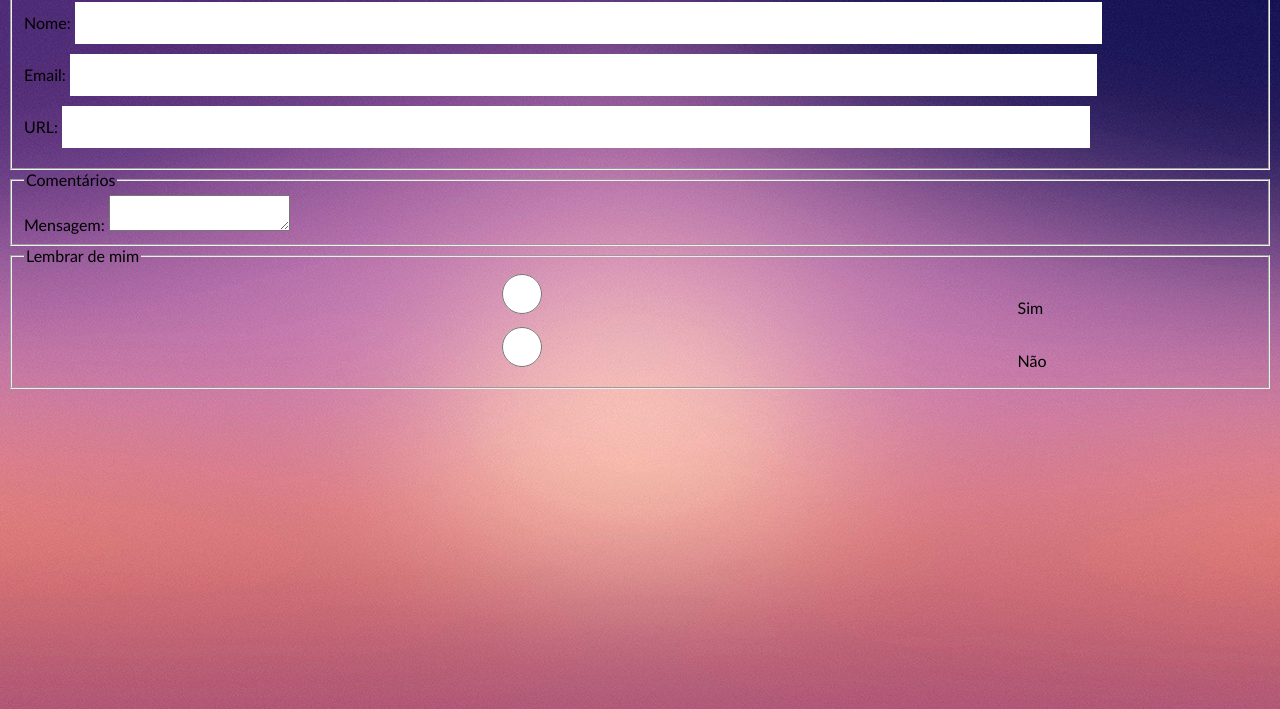
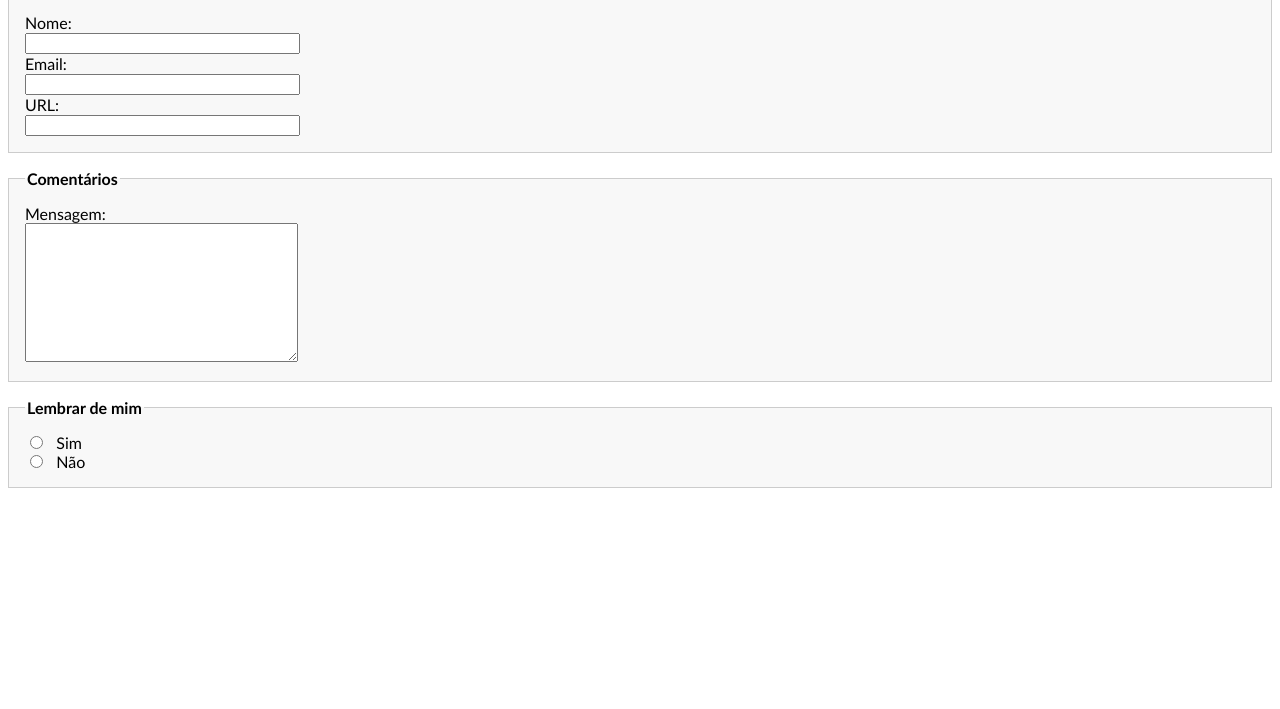
Before and after one commit to monicaquintal/EstilizandoFormularios, a plain HTML site: page formularios.html in a window 1280 px wide. Shown: the part 91-800 px from the top of the page. Drawn offline with Linux system fonts and the light colour scheme.

Commit message:
conteúdos das aulas 01 e 02

```diff
--- /dev/null
+++ b/css/estilo2.css
@@ -0,0 +1,40 @@
+/* Estilizando */
+
+/*  Códigos da Aula 01 (referentes ao arquivo formularios.html) */
+
+body {
+  font-family: 'Trebuchet MS', Helvetica, sans-serif;
+}
+
+fieldset {
+  margin: 1em 0;
+  padding: 1em;
+  border: 1px solid #ccc;
+  background: #f8f8f8;
+}
+
+legend {
+  font-weight: bold;
+}
+
+label {
+  display: block;
+  cursor: pointer;
+}
+
+input {
+  width: 20em;
+}
+
+textarea {
+  width: 20em;
+  height: 10em;
+}
+
+input.radio, input.checkbox, input.submit {
+width: auto;
+}
+
+.radio {
+  margin-right: 1em;
+}
--- a/formularios.html
+++ b/formularios.html
@@ -3,7 +3,7 @@
 <head>
   <meta charset="UTF-8">
   <title>Estilizando Formulários</title>
-  <link rel="stylesheet" type="text/css" href="css/estilo.css"
+  <link rel="stylesheet" type="text/css" href="css/estilo2.css"
 
 </head>
 <body>
```
